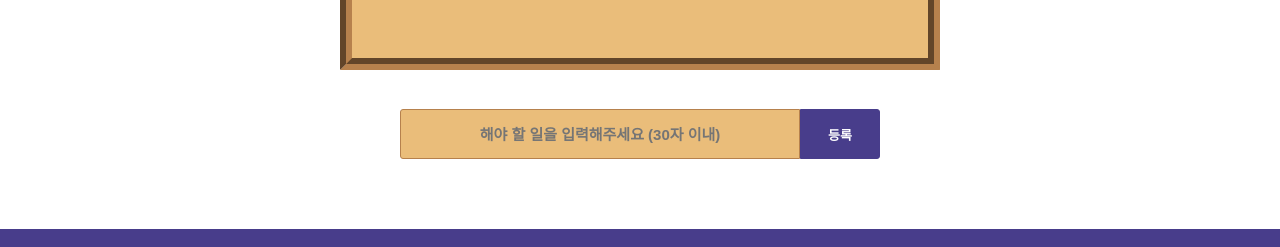
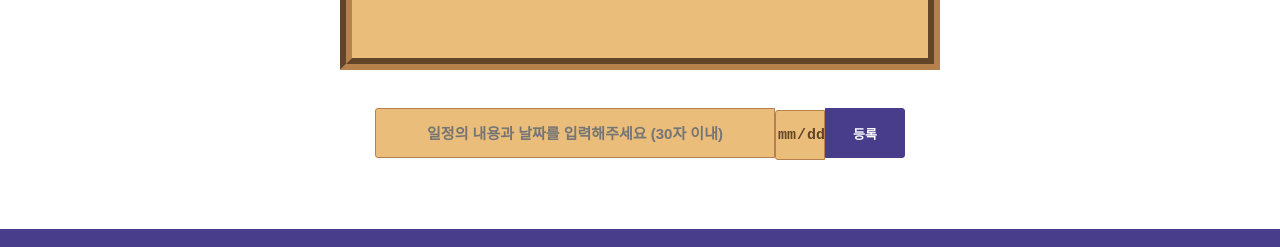
Before and after one commit to mcar100/vue_practice, a Vue app: page /#/todolist in a window 1280 px wide. Shown: the part 491-738 px from the top of the page. Built offline with nearby package versions, Linux system fonts and the light colour scheme.

Commit message:
Feat, Style: 입력란 컴포넌트 추가 및 스타일 지정

```diff
--- a/src/assets/scss/components/_components.scss
+++ b/src/assets/scss/components/_components.scss
@@ -61,3 +61,32 @@
   padding: 15px;
   margin: 15px 0;
 }
+
+// calendar
+input[type="datetime-local"] {
+  max-width: 50px;
+  position: relative;
+}
+
+// calendar를 클릭하여 달력과 시간을 설정하는 레이아웃이 나오게 하는 선택자
+input[type="datetime-local"]::-webkit-calendar-picker-indicator {
+  position: absolute;
+  // background-image: url(../../images/calendar-silhouette.png);
+  width: 100%;
+  height: 100%;
+  top: 0;
+  left: 0;
+  background: transparent;
+  color: transparent;
+  cursor: pointer;
+}
+
+input[type="datetime-local"]::before {
+  content: attr(placeholder);
+  width: 100%;
+  height: 100%;
+}
+
+input[type="datetime-local"]:valid::before {
+  display: none;
+}
--- a/src/assets/scss/pages/_todolist.scss
+++ b/src/assets/scss/pages/_todolist.scss
@@ -153,7 +153,7 @@
 .input-container {
   @include mix.flexbox();
   @include mix.box-style(600px, 20%);
-  & > input {
+  & > form > input {
     @include mix.box-style(400px, 50px);
     @include mix.box-color(c.$bright-wood, c.$black);
     @include mix.font-style(15px, $fc: c.$dark-line);
@@ -165,7 +165,7 @@
     //   @include mix.font-style(12px, $fc: c.$dark-line);
     // }
   }
-  & > button {
+  & > form > button {
     @include mix.box-style(80px, 50px, c.$background);
     @include mix.border($c: c.$background);
     @include mix.border-radius($tr: 3px, $br: 3px);
--- /dev/null
+++ b/src/components/todolist/Input.vue
@@ -0,0 +1,51 @@
+<template>
+  <div class="input-container">
+    <form>
+      <input
+        type="text"
+        v-model="input"
+        maxlength="30"
+        placeholder="일정의 내용과 날짜를 입력해주세요 (30자 이내)"
+        @input="handleInputChange"
+      />
+      <input
+        type="datetime-local"
+        class="calendar"
+        v-model="date"
+        placeholder="날짜를 입력해주세요."
+        @input="handleDateChange"
+      />
+      <button type="submit" @click="handleSubmit">등록</button>
+    </form>
+  </div>
+</template>
+<script>
+import { setInputData } from "@/utils/input";
+
+export default {
+  name: "InputContainer",
+  props: {
+    createMemo: Function,
+  },
+  data() {
+    return {
+      input: "",
+      date: "",
+    };
+  },
+  methods: {
+    handleInputChange(event) {
+      this.input = event.target.value;
+    },
+    handleDateChange(event) {
+      this.date = event.target.value;
+    },
+    handleSubmit(event) {
+      event.preventDefault();
+      const data = setInputData(this.input, this.date);
+      this.createMemo(data);
+    },
+  },
+};
+</script>
+<style lang="scss"></style>
--- a/src/views/ToDoList.vue
+++ b/src/views/ToDoList.vue
@@ -9,21 +9,36 @@
       <MemoItem />
     </div>
   </div>
-  <div class="input-container">
-    <input
-      type="text"
-      maxlength="30"
-      placeholder="해야 할 일을 입력해주세요 (30자 이내)"
-    />
-    <button type="submit">등록</button>
-  </div>
+  <InputContainer :createMemo="createMemo" />
 </template>
 <script>
-import MemoItem from "@/components/layout/contents/Memo.vue";
+import MemoItem from "@/components/todolist/Memo";
+import InputContainer from "@/components/todolist/Input";
+import { MODE_NORMAL, MODE_CREATING, MODE_MOVING } from "@/utils/constants";
+import { addMemoData } from "@/utils/memo";
 export default {
   name: "ToDoListPage",
   components: {
     MemoItem,
+    InputContainer,
+  },
+  data() {
+    return {
+      memoList: [],
+      mode0: MODE_NORMAL,
+      mode1: MODE_CREATING,
+      mode2: MODE_MOVING,
+    };
+  },
+  methods: {
+    createMemo(data) {
+      try {
+        addMemoData(this.memoList, data);
+        console.log(this.memoList);
+      } catch (error) {
+        console.log(error.message);
+      }
+    },
   },
 };
 </script>
```
